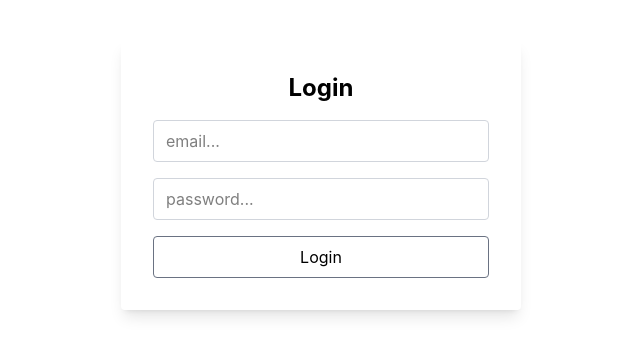
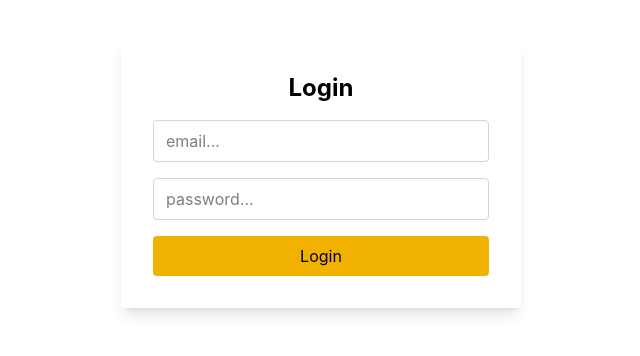
Before and after one commit to Aakankshapatil123/js-fsdcweeb4142, a React (Vite) app: page / in a window 1280 px wide. Shown: the top 356 px of the page, without its empty margins (319-959 px from the left). Built offline with nearby package versions, Linux system fonts and the light colour scheme.

Commit message:
button backround color change

```diff
--- a/src/App.jsx
+++ b/src/App.jsx
@@ -60,7 +60,7 @@ const App = () => {
 
      <button
      type="submit"
-     className="border border-gray-500 rounded px-3 py-2 w-full"
+     className="bg-yellow-500 rounded px-3 py-2 w-full"
      >
       Login
      </button>
```
